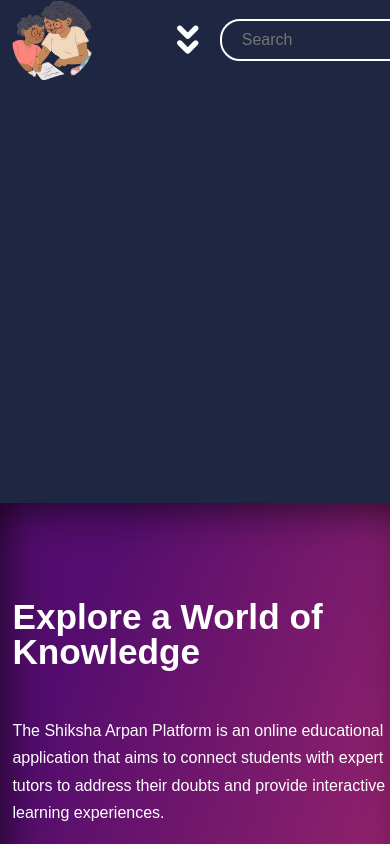
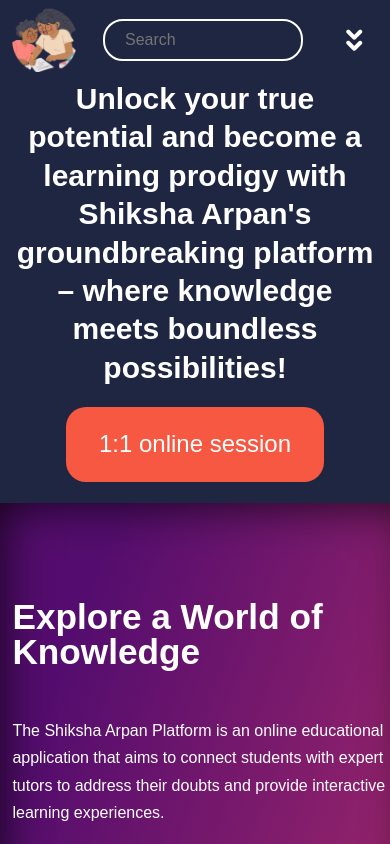
Before and after one commit to vishal0316/testing, a plain HTML site: page index.html in a window 390 px wide. Shown: the top 844 px of the page. Drawn offline with nearby package versions, Linux system fonts and the light colour scheme.

Commit message:
responsive

```diff
--- a/css/style.css
+++ b/css/style.css
@@ -115,7 +115,7 @@
 
 .window-scroll {
   background: var(--color-primary);
-  box-shadow: 0 1rem 2rem rgba(0, 0, 0, 0.2);
+  box-shadow: 0 1rem 2rem rgba(49, 10, 10, 0.274);
 }
 
 .nav__container {
@@ -126,7 +126,7 @@
 }
 
 #open-menu-btn {
-  font-size: 4rem;
+  font-size: 3rem;
 }
 
 nav button {
@@ -154,13 +154,13 @@
 }
 
 .logo {
-  width: 5rem; /* Example width */
+  width: 4rem; /* Example width */
   height: auto; /* Maintain aspect ratio */
   border: none; /* Example border */
   /* Add other desired styles here */
 
   margin-top: -4rem;
-  margin-right: 4rem;
+  /* margin-right: 4rem; */
 }
 
 /** search */
@@ -181,11 +181,22 @@
   transition: all 0.3s;
 }
 
-.search-button,
+/* .search-button{
+  position: absolute;
+  top: 0;
+  right: 0;
+  width: 42.5px;
+  height: 42.5px;
+  border: none;
+  background: transparent;
+  cursor: pointer;
+  color: white;
+} */
+
 .search-clear-button {
   position: absolute;
   top: 0;
-  right: 0;
+  right: 0px;
   width: 42.5px;
   height: 42.5px;
   border: none;
@@ -710,19 +721,36 @@
   .nav__menu {
     right: 3%;
   }
+
+  .search-input {
+    width: 200px;
+
+  }
+
+
    /* ++++++++HEADER++++++++++++++ */
-header {
-  right: 100vh;
-}
+/* header {
+  /* right: 100vh;  }   */
+
  .header__container {
   grid-template-columns: 1fr;
   text-align: center;
   margin-top: 0;
  }
 
+.btn {
+  margin-top: 20px;
+}
+
+.header__left h1 {
+  font-size: 30px;
+}
 .header__left p {
   margin-bottom: 1.3rem;
 }
+
+
+
  /* ++++++++CATEORIES++++++++++++++ */
  .categories__right {
   grid-template-columns: 1fr 1fr;
--- a/index.html
+++ b/index.html
@@ -17,6 +17,19 @@
   <nav>
     <div class="container nav__container">
       <a href="index.html"><img class="logo" src="./images/shiksha-arpan-logo (1).png" alt=""></a>
+
+<!-- ==============search button ================ -->
+
+<div class="search-container">
+  <input type="text" class="search-input" placeholder="Search" />
+  <button type="button" class="search-clear-button">
+    <i class="uil uil-times-circle"></i>
+  </button>
+  <!-- <button type="button" class="search-button">
+    <i class="uil uil-search"></i>
+  </button> -->
+</div>
+<!--  ------------- -->
       <ul class="nav__menu">
         <li><a href="index.html">Home</a></li>
         <li><a href="about.html">About</a></li>
@@ -31,17 +44,7 @@
 
 
 
-      <!-- ==============search button ================ -->
 
-       <div class="search-container">
-        <input type="text" class="search-input" placeholder="Search" />
-        <button type="button" class="search-clear-button">
-          <i class="uil uil-times-circle"></i>
-        </button>
-        <button type="button" class="search-button">
-          <i class="uil uil-search"></i>
-        </button>
-      </div>
     </div>
   </nav>
 <!-- ====================end of nav bar============== -->
```
